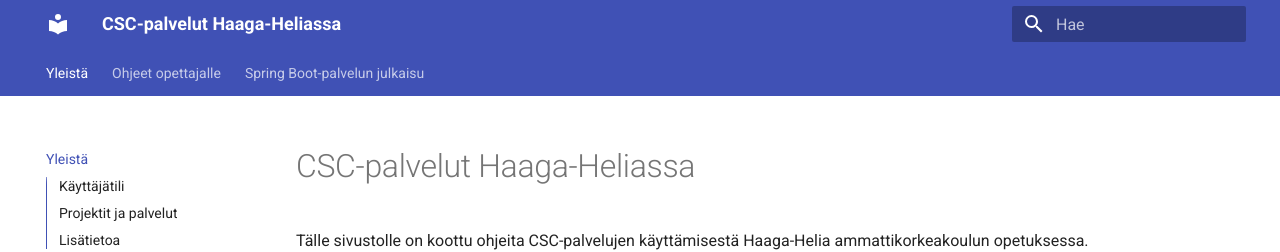
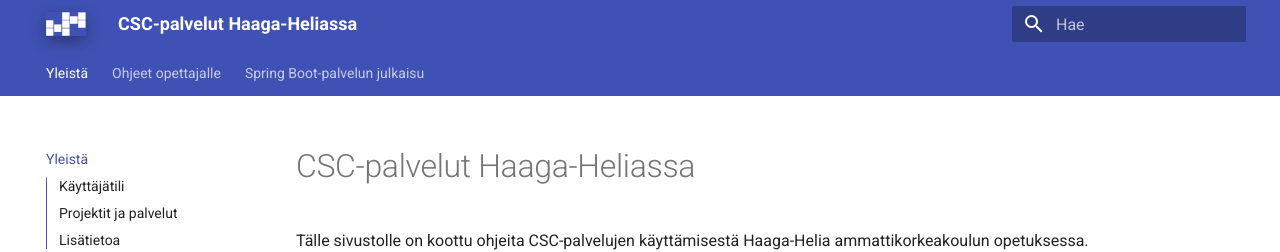
Before and after one commit to haagahelia/hh-csc-docs, an MkDocs documentation site: the page built from docs/index.md, in a window 1280 px wide. Shown: the top 252 px of the page. Built offline with MkDocs 1.6.1 and Material for MkDocs 9.7.7, drawn with Linux system fonts in a browser that asks for light colours.

Commit message:
Lisätty Haaga-Helia-logo ja favicon

```diff
--- a/docs/stylesheets/extra.css
+++ b/docs/stylesheets/extra.css
@@ -2,3 +2,7 @@
   border: 0.1rem solid #e5e7eb;
   box-shadow: rgba(0, 0, 0, 0.35) 0px 5px 15px;
 }
+
+nav img {
+  border-style: none;
+}
--- a/mkdocs.yml
+++ b/mkdocs.yml
@@ -11,6 +11,8 @@
     - navigation.tabs
     - toc.integrate
     - navigation.top
+  favicon: assets/favicon-192x192.png
+  logo: assets/haaga-helia.png
 extra_css:
   - stylesheets/extra.css
 plugins:
```
Also changed, not shown: docs/assets/favicon-192x192.png (added), docs/assets/haaga-helia.png (added).
